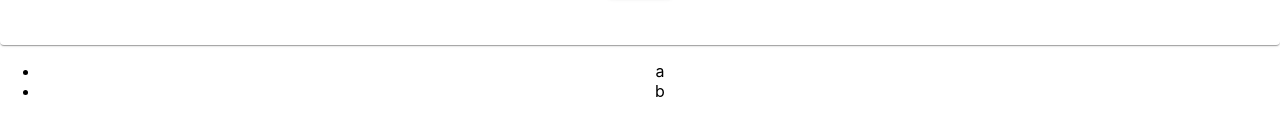
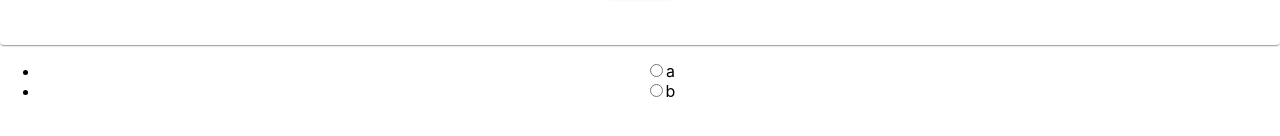
Before and after one commit to daiju81/react_node_todo, a React (Create React App) app: page / in a window 1280 px wide. Shown: the part 270-406 px from the top of the page. Built offline with nearby package versions, Linux system fonts and the light colour scheme.

Commit message:
radio button add

```diff
--- a/src/App.jsx
+++ b/src/App.jsx
@@ -75,7 +75,12 @@ function App() {
       </Paper>
       <ul>
         {todos.map((todo, key) => {
-          return <li key={key}>{todo}</li>;
+          return (
+            <li key={key}>
+              <input type="radio" name="todosRadio" id="todosRadio" />
+              {todo}
+            </li>
+          );
         })}
       </ul>
     </div>
```
